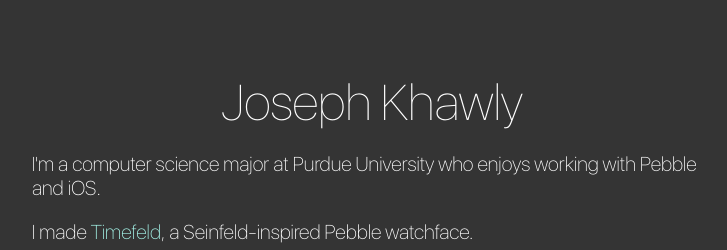
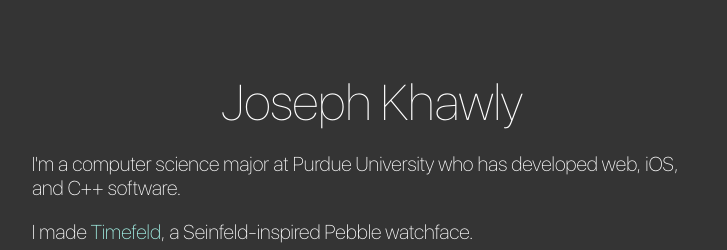
Before and after one commit to josephkhawly/personal-site, a plain HTML site: page index.html in a window 1280 px wide. Shown: the top 250 px of the page, without its empty margins (268-995 px from the left). Drawn offline with Linux system fonts and the light colour scheme.

Commit message:
Updated basic info.

```diff
--- a/index.html
+++ b/index.html
@@ -141,7 +141,7 @@
 
             <h1>Joseph Khawly</h1>
 
-            <p>I'm a computer science major at Purdue University who enjoys working with Pebble and iOS.</p>
+            <p>I'm a computer science major at Purdue University who has developed web, iOS, and C++ software.</p>
             <p>I made <a href="http://apps.getpebble.com/en_US/application/54e9092777c5299b370000bf">Timefeld</a>, a Seinfeld-inspired Pebble watchface.</p>
             <p>Check out my <a href="homepage/index.html"> browser startpage </a> that I made.</p>
 
```
